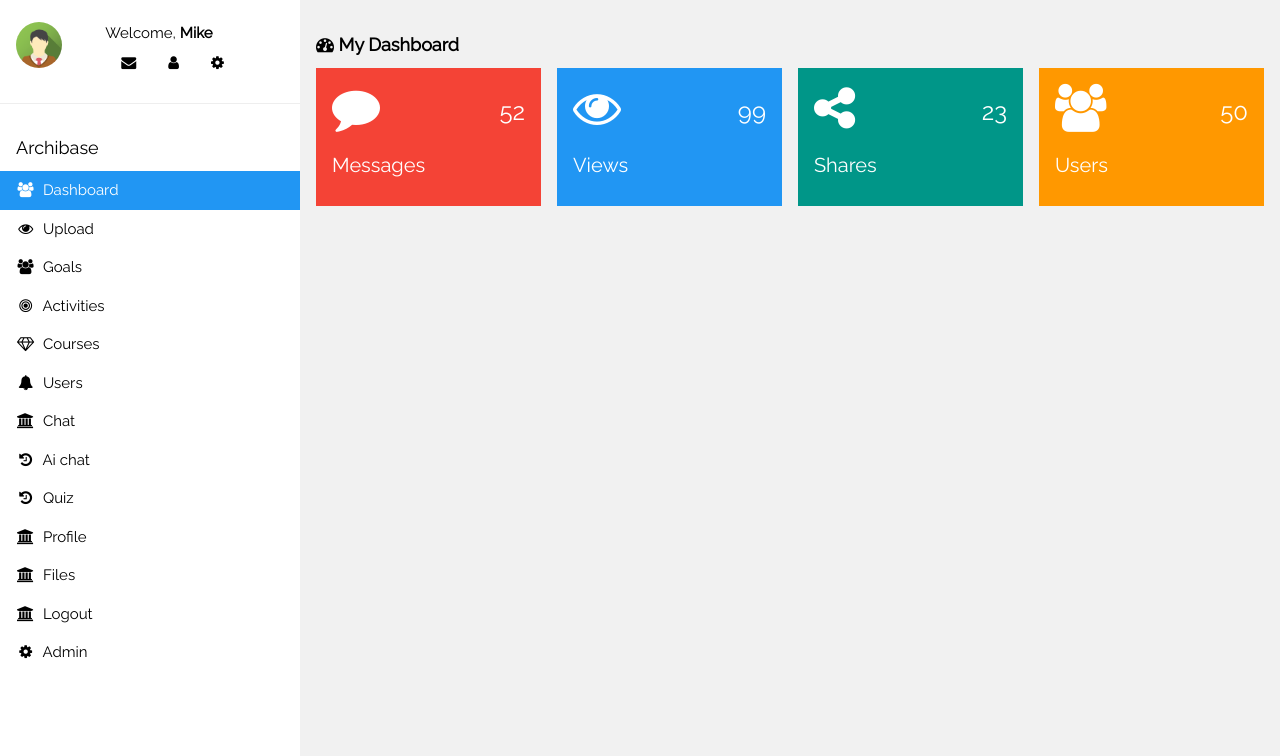
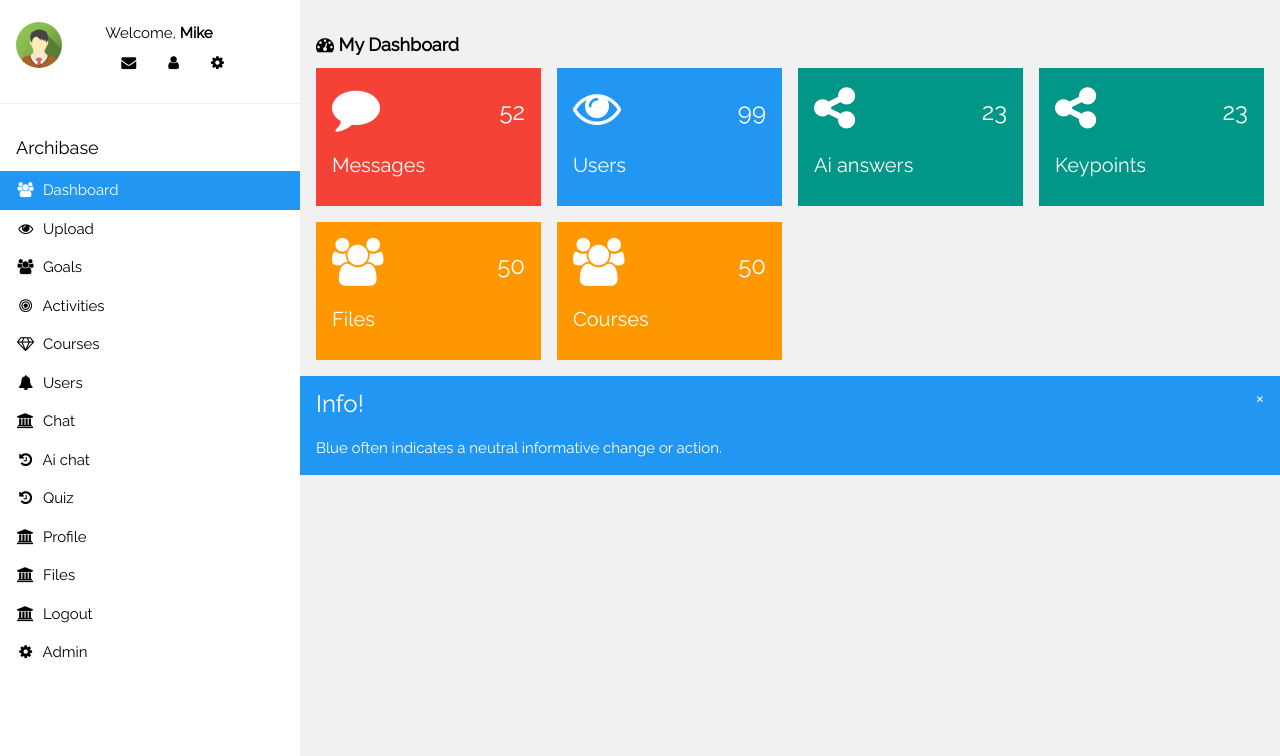
Before and after one commit to Heroboycloud/archibase, a PHP site: page /dashboard.php in a window 1280 px wide. Shown: the part 44-800 px from the top of the page. Run offline with PHP 8.4, Linux system fonts and the light colour scheme.

Commit message:
Edited Dashboard.php with the widgets

```diff
--- a/dashboard.php
+++ b/dashboard.php
@@ -28,7 +28,7 @@ include_once "header.php";
           <h3>99</h3>
         </div>
         <div class="w3-clear"></div>
-        <h4>Views</h4>
+        <h4>Users</h4>
       </div>
     </div>
     <div class="w3-quarter">
@@ -38,20 +38,47 @@ include_once "header.php";
           <h3>23</h3>
         </div>
         <div class="w3-clear"></div>
-        <h4>Shares</h4>
+        <h4>Ai answers</h4>
       </div>
     </div>
     <div class="w3-quarter">
-      <div class="w3-container w3-orange w3-text-white w3-padding-16">
+      <div class="w3-container w3-teal w3-padding-16">
+        <div class="w3-left"><i class="fa fa-share-alt w3-xxxlarge"></i></div>
+        <div class="w3-right">
+          <h3>23</h3>
+        </div>
+        <div class="w3-clear"></div>
+        <h4>Keypoints</h4>
+      </div>
+    </div>
+    <div class="w3-quarter w3-margin-top">
+      <div class="w3-container w3-orange w3-text-white w3-padding-16 ">
         <div class="w3-left"><i class="fa fa-users w3-xxxlarge"></i></div>
         <div class="w3-right">
           <h3>50</h3>
         </div>
         <div class="w3-clear"></div>
-        <h4>Users</h4>
+        <h4>Files</h4>
+      </div>
+    </div>
+    <div class="w3-quarter w3-margin-top">
+      <div class="w3-container w3-orange w3-text-white w3-padding-16 ">
+        <div class="w3-left"><i class="fa fa-users w3-xxxlarge"></i></div>
+        <div class="w3-right">
+          <h3>50</h3>
+        </div>
+        <div class="w3-clear"></div>
+        <h4>Courses</h4>
       </div>
     </div>
   </div>
+
+<div class="w3-panel w3-animate-bottom w3-blue w3-display-container">
+  <span onclick="this.parentElement.style.display='none'"
+  class="w3-button w3-large w3-display-topright">&times;</span>
+  <h3>Info!</h3>
+  <p>Blue often indicates a neutral informative change or action.</p>
+</div>
 
 
 </div>
```
